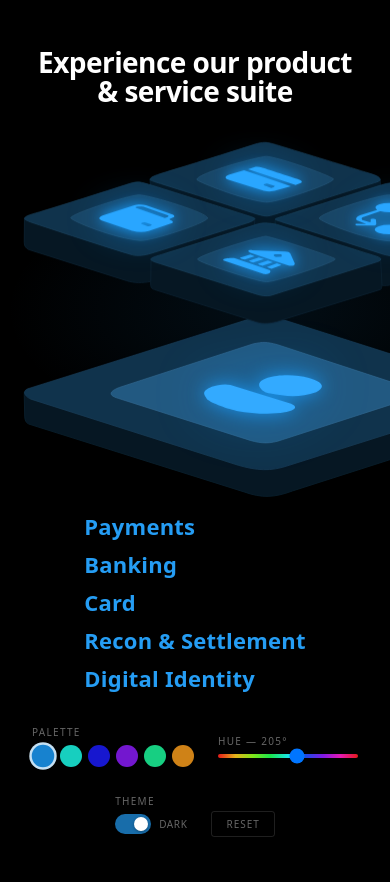
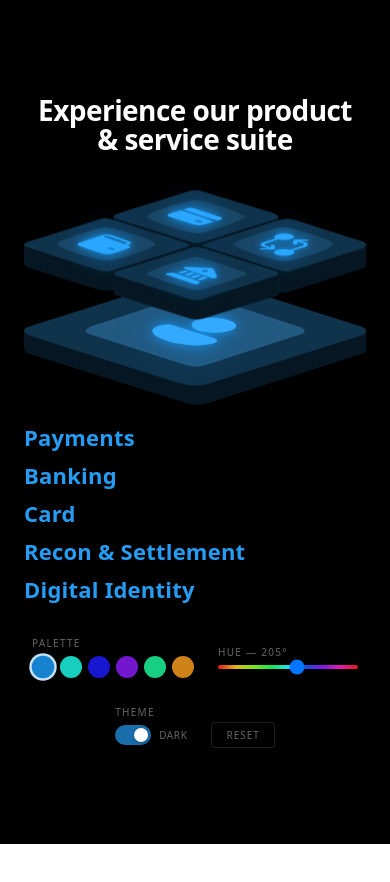
Before and after one commit to michaelwithwings/dt-hero, a React (Vite) app: page / in a window 390 px wide. Shown: the top 882 px of the page. After the commit the page ends 844 px from the top, so only its background shows below. Built offline with nearby package versions, Linux system fonts and the light colour scheme.

Commit message:
feat: responsive mobile layout

```diff
--- a/src/components/HeroSection.tsx
+++ b/src/components/HeroSection.tsx
@@ -23,7 +23,7 @@ export default function HeroSection() {
     alignItems: "center",
     justifyContent: "center",
     padding: "48px 24px",
-    overflow: "hidden",
+    overflow: "visible",
     transition: "background 0.4s",
   };
 
--- a/src/components/IsometricStage.tsx
+++ b/src/components/IsometricStage.tsx
@@ -1,11 +1,21 @@
 // src/components/IsometricStage.tsx
-import React, { useState, useEffect } from "react";
+import React, { useState, useEffect, useRef } from "react";
 import TopElement from "./TopElement.tsx";
 import BottomElement from "./BottomElement.tsx";
 import { TOP_TILES, BOTTOM_TILE } from "../tileData.ts";
 import type { Colors } from "../theme.ts";
 
-const MOBILE_BREAKPOINT = 600;
+const MOBILE_BREAKPOINT = 900;
+
+// ── Layout knobs ─────────────────────────────────────────────────────────────
+const MOBILE_MAX_W = 440; // px — max tile width on mobile
+const MOBILE_OVERLAP = 16; // % — how much bottom tile overlaps top on mobile
+
+const DESKTOP_TILE_W = 480; // px — SVG tile render width
+const DESKTOP_SIDE_W = 280; // px — space each side for connectors + labels
+const DESKTOP_STAGE_H = 340; // px — total stage height
+const DESKTOP_BOTTOM_TOP = 120; // px — top offset of bottom tile within stage
+// ─────────────────────────────────────────────────────────────────────────────
 
 interface IsometricStageProps {
   colors: Colors;
@@ -17,6 +27,12 @@ export default function IsometricStage({ colors }: IsometricStageProps) {
   const [mobile, setMobile] = useState<boolean>(
     () => window.innerWidth < MOBILE_BREAKPOINT,
   );
+  const [desktopScale, setDesktopScale] = useState<number>(1);
+  const wrapperRef = useRef<HTMLDivElement>(null);
+
+  const TILE_W = DESKTOP_TILE_W;
+  const STAGE_W = DESKTOP_TILE_W + DESKTOP_SIDE_W * 2;
+  const STAGE_H = DESKTOP_STAGE_H;
 
   useEffect(() => {
     const t1 = setTimeout(() => setEntered(true), 80);
@@ -33,12 +49,19 @@ export default function IsometricStage({ colors }: IsometricStageProps) {
     return () => window.removeEventListener("resize", onResize);
   }, []);
 
-  // TILE_W: rendered pixel width of each SVG tile element
-  // SIDE_W: space on each side for labels (connector 100px + text ~160px + padding)
-  const TILE_W = 480;
-  const SIDE_W = mobile ? 0 : 280;
-  const STAGE_W = TILE_W + SIDE_W * 2;
-  const STAGE_H = 340;
+  useEffect(() => {
+    if (mobile) return;
+    const el = wrapperRef.current;
+    if (!el) return;
+    const ro = new ResizeObserver(([entry]) => {
+      const available = entry.contentRect.width;
+      setDesktopScale(Math.min(1, available / STAGE_W));
+    });
+    ro.observe(el);
+    return () => ro.disconnect();
+  }, [mobile]);
+
+  const SIDE_W = mobile ? 0 : DESKTOP_SIDE_W;
 
   const glowStyle: React.CSSProperties = {
     position: "absolute",
@@ -53,23 +76,47 @@ export default function IsometricStage({ colors }: IsometricStageProps) {
     transition: "background 0.5s",
   };
 
-  const sharedTile: React.CSSProperties = {
-    position: "absolute",
-    width: `${TILE_W}px`,
-    left: `${SIDE_W}px`,
-  };
+  const sharedTile: React.CSSProperties = mobile
+    ? { position: "relative", width: "100%" }
+    : { position: "absolute", width: `${TILE_W}px`, left: `${SIDE_W}px` };
 
-  const bottomStyle: React.CSSProperties = {
+  const bottomStyle: React.CSSProperties = mobile
+    ? {
         ...sharedTile,
-    top: "162px",
+        marginTop: `-${MOBILE_OVERLAP}%`,
         opacity: entered ? 1 : 0,
         transform: entered ? "translateY(0)" : "translateY(24px)",
         transition:
           "opacity 1s cubic-bezier(0.22,1,0.36,1) 0.3s, transform 1s cubic-bezier(0.22,1,0.36,1) 0.3s",
-    animation: floating ? "isoFloatDown 7s ease-in-out 0s infinite" : "none",
+        animation: floating
+          ? "isoFloatDown 7s ease-in-out 0s infinite"
+          : "none",
+      }
+    : {
+        ...sharedTile,
+        top: `${DESKTOP_BOTTOM_TOP}px`,
+        opacity: entered ? 1 : 0,
+        transform: entered ? "translateY(0)" : "translateY(24px)",
+        transition:
+          "opacity 1s cubic-bezier(0.22,1,0.36,1) 0.3s, transform 1s cubic-bezier(0.22,1,0.36,1) 0.3s",
+        animation: floating
+          ? "isoFloatDown 7s ease-in-out 0s infinite"
+          : "none",
       };
 
-  const topStyle: React.CSSProperties = {
+  const topStyle: React.CSSProperties = mobile
+    ? {
+        ...sharedTile,
+        zIndex: 1,
+        opacity: entered ? 1 : 0,
+        transform: entered ? "translateY(0)" : "translateY(-18px)",
+        transition:
+          "opacity 1.1s cubic-bezier(0.22,1,0.36,1) 0.85s, transform 1.1s cubic-bezier(0.22,1,0.36,1) 0.85s",
+        animation: floating
+          ? "isoFloatUp 7s ease-in-out 0.2s infinite"
+          : "none",
+      }
+    : {
         ...sharedTile,
         top: "0px",
         zIndex: 1,
@@ -77,17 +124,35 @@ export default function IsometricStage({ colors }: IsometricStageProps) {
         transform: entered ? "translateY(0)" : "translateY(-18px)",
         transition:
           "opacity 1.1s cubic-bezier(0.22,1,0.36,1) 0.85s, transform 1.1s cubic-bezier(0.22,1,0.36,1) 0.85s",
-    animation: floating ? "isoFloatUp 7s ease-in-out 0.2s infinite" : "none",
+        animation: floating
+          ? "isoFloatUp 7s ease-in-out 0.2s infinite"
+          : "none",
       };
 
   return (
-    <>
+    <div
+      ref={mobile ? undefined : wrapperRef}
+      style={{
+        width: "100%",
+        maxWidth: mobile ? `${MOBILE_MAX_W}px` : `${STAGE_W}px`,
+        margin: "0 auto",
+      }}
+    >
+      {/* Inner div: fixed size on desktop, scaled down to fit; fluid on mobile */}
       <div
         style={{
           position: "relative",
-          width: `${STAGE_W}px`,
-          height: `${STAGE_H}px`,
-          margin: "0 auto",
+          width: mobile ? "100%" : `${STAGE_W}px`,
+          height: mobile ? "auto" : `${STAGE_H}px`,
+          transformOrigin: "top left",
+          transform:
+            !mobile && desktopScale < 1
+              ? `translateX(${(STAGE_W * (desktopScale - 1)) / 2}px) scale(${desktopScale})`
+              : undefined,
+          marginBottom:
+            !mobile && desktopScale < 1
+              ? `${STAGE_H * (desktopScale - 1)}px`
+              : undefined,
         }}
       >
         <style>{`
@@ -101,13 +166,34 @@ export default function IsometricStage({ colors }: IsometricStageProps) {
           }
         `}</style>
 
-        <div style={glowStyle} />
+        {!mobile && <div style={glowStyle} />}
+        {mobile ? (
+          <>
+            <div style={topStyle}>
+              <TopElement colors={colors} tileWidth={TILE_W} mobile={mobile} />
+            </div>
             <div style={bottomStyle}>
-          <BottomElement colors={colors} tileWidth={TILE_W} mobile={mobile} />
+              <BottomElement
+                colors={colors}
+                tileWidth={TILE_W}
+                mobile={mobile}
+              />
+            </div>
+          </>
+        ) : (
+          <>
+            <div style={bottomStyle}>
+              <BottomElement
+                colors={colors}
+                tileWidth={TILE_W}
+                mobile={mobile}
+              />
             </div>
             <div style={topStyle}>
               <TopElement colors={colors} tileWidth={TILE_W} mobile={mobile} />
             </div>
+          </>
+        )}
       </div>
 
       {mobile && (
@@ -137,6 +223,6 @@ export default function IsometricStage({ colors }: IsometricStageProps) {
           ))}
         </ul>
       )}
-    </>
+    </div>
   );
 }
```
Lines whose indentation alone changed are shown as unchanged.
